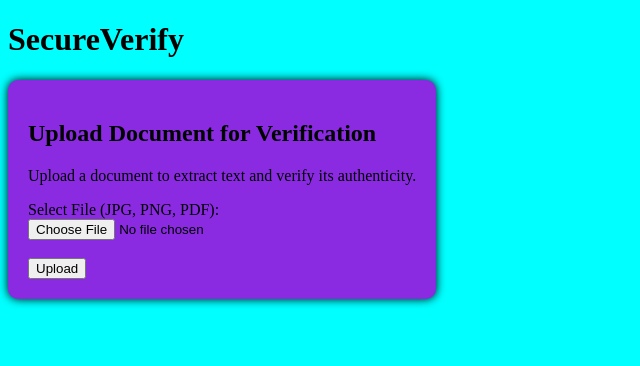
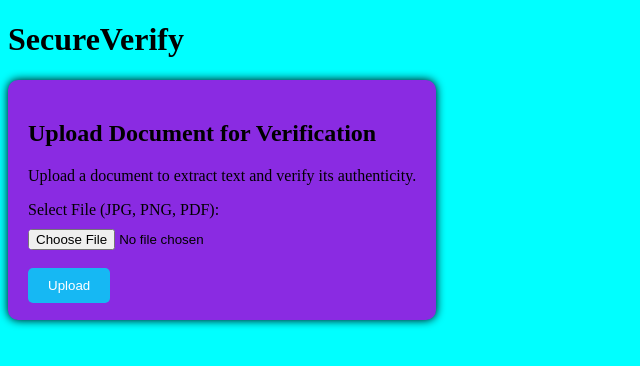
Before and after one commit to Balaji-sankarapu/SecureVerify, a Flask app: page / in a window 1280 px wide. Shown: the top 366 px of the page, without its empty margins (0-640 px from the left). Run offline with Flask 3, Linux system fonts and the light colour scheme.

Commit message:
styling modified

```diff
--- a/static/uploads/index.css
+++ b/static/uploads/index.css
@@ -3,8 +3,29 @@ body{
 }
 .container{
     width: fit-content;
+    height: 200px;
     padding: 20px;
     background-color: blueviolet;
     border-radius: 10px;
     box-shadow: 0 0 10px;
 }
+.file-input{
+    width: 100%;
+    margin-top: 10px;
+    border-radius: 5px;
+}
+.upload-button{
+    background-color: rgb(22, 184, 243);
+    color: white;
+    padding: 10px 20px;
+    border: none;
+    border-radius: 5px;
+    cursor: pointer;
+}
+.result{
+    margin-top: 20px;
+    padding: 10px;
+    background-color: rgb(22, 184, 243);
+    border-radius: 5px;
+    width: 350px;
+}
--- a/templates/index.html
+++ b/templates/index.html
@@ -13,17 +13,24 @@
       <form action="/upload" method="post" enctype="multipart/form-data">
         <p>Upload a document to extract text and verify its authenticity.</p>
         <label>Select File (JPG, PNG, PDF):</label><br />
-        <input type="file" name="document" accept=".jpg,.jpeg,.png,.pdf,.doc,.docx" required /><br /><br />
-        <button type="submit">Upload</button>
+        <input
+          class="file-input"
+          type="file"
+          name="document"
+          accept=".jpg,.jpeg,.png,.pdf,.doc,.docx"
+          required /><br /><br />
+        <button class="upload-button" type="submit">Upload</button>
       </form>
     </div>
 
     {% if extracted %}
     <hr />
-    <h3>Extracted Text:</h3>
-    <pre>{{ extracted }}</pre>
-    <h3>Verification Result:</h3>
-    <p><strong>{{ status }}</strong></p>
-    {% endif %}
+    <div class="result">
+      <h3>Extracted Text:</h3>
+      <pre>{{ extracted }}</pre>
+      <h3>Verification Result:</h3>
+      <p><strong>{{ status }}</strong></p>
+      {% endif %}
+    </div>
   </body>
 </html>
```
